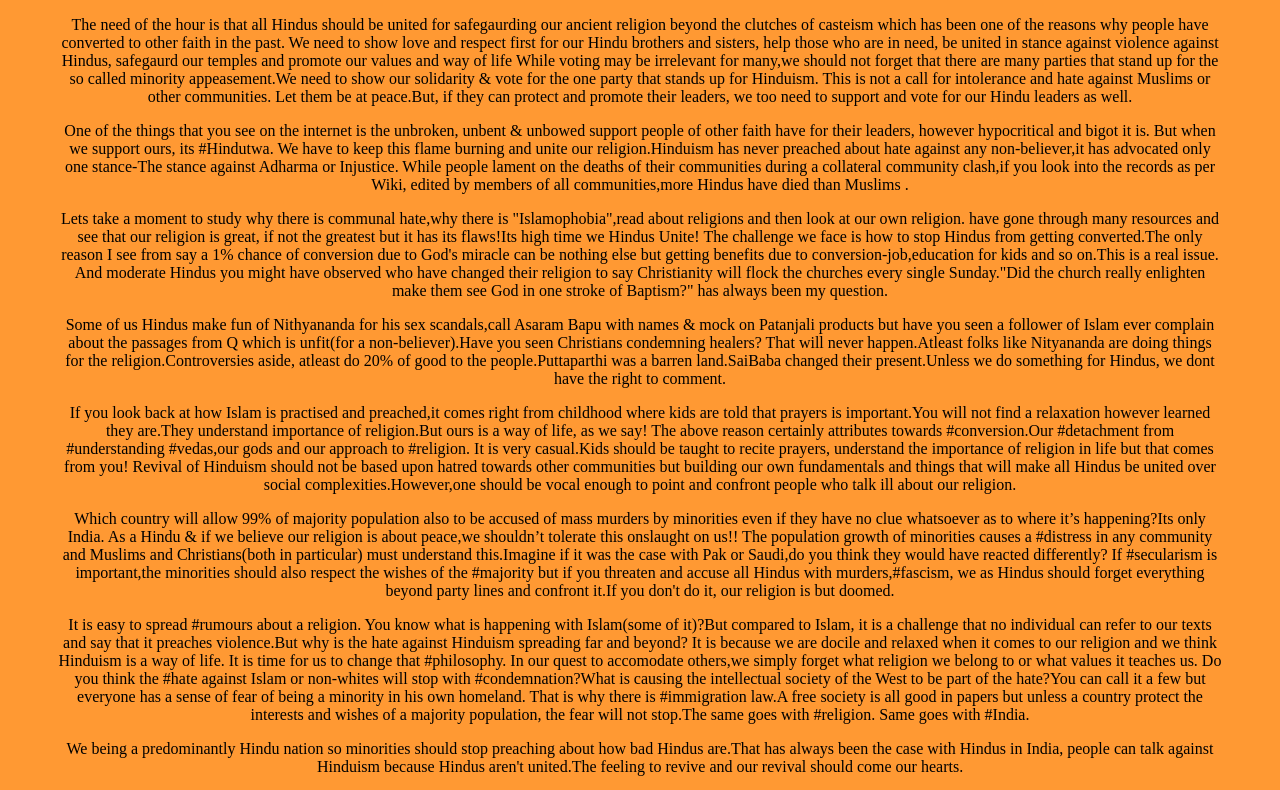
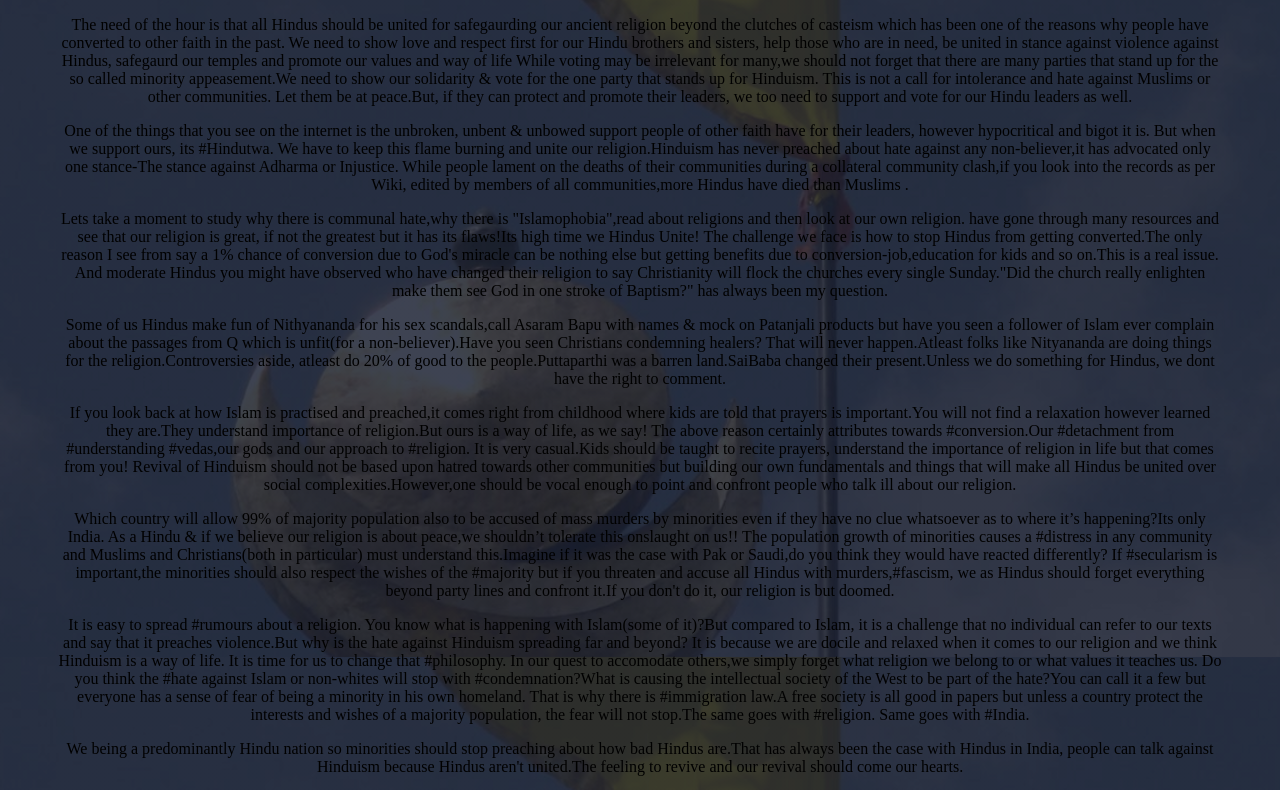
Before and after one commit to admiralgeneralgp/admiralgeneralgp.github.io, a plain HTML site: page index.html in a window 1280 px wide. Shown: the part 143-933 px from the top of the page. Drawn offline with Linux system fonts and the light colour scheme.

Commit message:
Update style.css

```diff
--- a/css/style.css
+++ b/css/style.css
@@ -3,7 +3,7 @@
 }
 
 body {
-  background-image: linear-gradient(to top, rgba(	255, 153, 51,10), rgba(	255, 153, 51,10)), url(../img/mac-coffee.jpg);
+  background-image:linear-gradient(to top, rgba(27,33,51,0.849), rgba(27,33,51,0.849)), url(../img/mac-coffee.jpg);
   background-attachment: fixed;
   background-repeat: no-repeat;
   background-position: 50% 50%;
```
